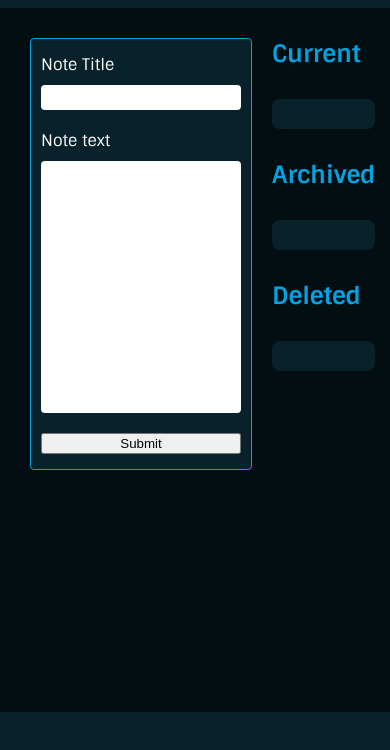
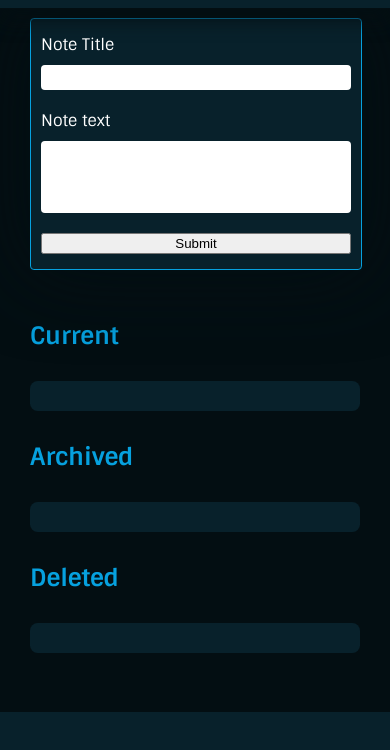
Before and after one commit to PaFunzFr/DA_Notes, a plain HTML site: page index.html in a window 390 px wide. Shown: the part 72-822 px from the top of the page. Drawn offline with Linux system fonts and the light colour scheme.

Commit message:
Update 250108 adjustments to responsiveness

```diff
--- a/style.css
+++ b/style.css
@@ -79,6 +79,7 @@ header {
     background-color: var(--color-secondary);
     filter: drop-shadow(0px 10px 10px var(--color-main));
     border-bottom: 1px solid var(--color-main);
+    z-index: 99;
 }
 
 .title {
@@ -99,6 +100,7 @@ main {
     grid-template-columns: 1fr 3fr;
     grid-template-rows: auto;
     grid-gap: 20px;
+    width: 100%;
 }
 .inputs {
     display: flex;
@@ -116,6 +118,7 @@ main {
     border-radius: var(--border-radius-small);
     border: 1px solid var(--color-txt-main);
     margin-top: var(--margin);
+    filter: drop-shadow(0px 0px 20px var(--color-main));
 }
 
 .notes-container {
@@ -155,3 +158,22 @@ footer {
     height: 60px;
     background-color: var(--color-secondary);
 }
+
+@media screen and (max-width: 600px) {
+    .note-grid {
+        grid-template-columns: 1fr;
+    }
+    .notes-container {
+        grid-column-start: 1;
+        grid-row-start: 2;
+    }
+    .inputs {
+        height: 220px;
+        min-width: 100%;
+    }
+    .inputs {
+        top: calc(10px + var(--header-height));
+        margin-top: 10px;
+        filter: drop-shadow(0px 0px 40px var(--color-main));
+    }
+}
```
